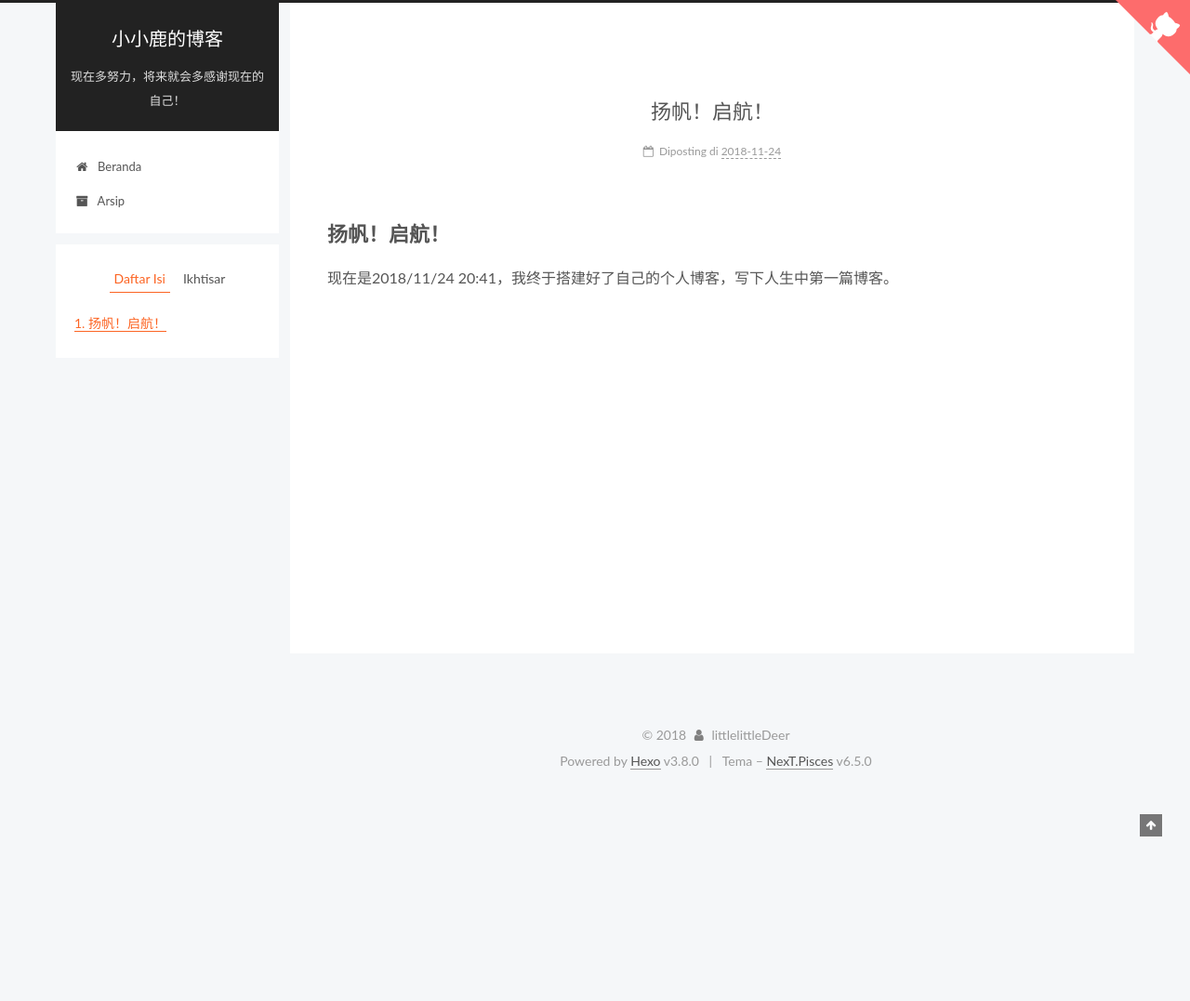
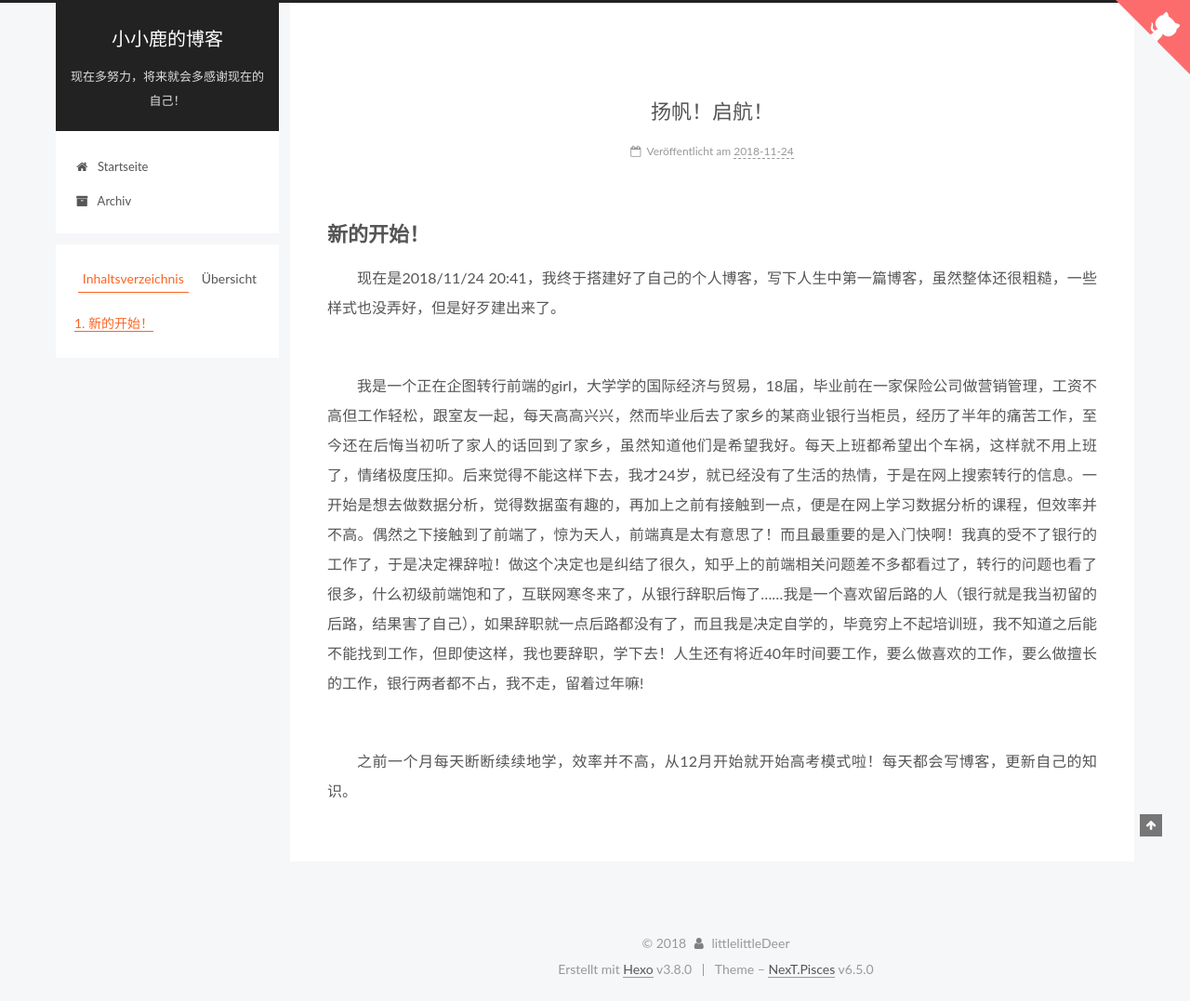
Before and after one commit to littlelittleDeer/littlelittleDeer.github-io, a plain HTML site: page 2018/11/24/扬帆！启航！/index.html in a window 1280 px wide. Shown: the whole page at 93% size. Before the commit the page ends 853 px from the top, so only its background shows below. Drawn offline with Linux system fonts and the light colour scheme.

Commit message:
Site updated: 2018-11-24 21:05:53

```diff
--- a/2018/11/24/扬帆！启航！/index.html
+++ b/2018/11/24/扬帆！启航！/index.html
@@ -108,18 +108,18 @@
 
 
 
-  <meta name="description" content="扬帆！启航！现在是2018/11/24 20:41，我终于搭建好了自己的个人博客，写下人生中第一篇博客。">
+  <meta name="description" content="新的开始！现在是2018/11/24 20:41，我终于搭建好了自己的个人博客，写下人生中第一篇博客，虽然整体还很粗糙，一些样式也没弄好，但是好歹建出来了。我是一个正在企图转行前端的girl，大学学的国际经济与贸易，18届，毕业前在一家保险公司做营销管理，工资不高但工作轻松，跟室友一起，每天高高兴兴，然而毕业后去了家乡的某商业银行当柜员，经历了半年的痛苦工作，至今还在后悔当初听了家人的话回到了家乡">
 <meta name="keywords" content="前端，个人博客">
 <meta property="og:type" content="article">
 <meta property="og:title" content="扬帆！启航！">
 <meta property="og:url" content="http://yoursite.com/2018/11/24/扬帆！启航！/index.html">
 <meta property="og:site_name" content="小小鹿的博客">
-<meta property="og:description" content="扬帆！启航！现在是2018/11/24 20:41，我终于搭建好了自己的个人博客，写下人生中第一篇博客。">
+<meta property="og:description" content="新的开始！现在是2018/11/24 20:41，我终于搭建好了自己的个人博客，写下人生中第一篇博客，虽然整体还很粗糙，一些样式也没弄好，但是好歹建出来了。我是一个正在企图转行前端的girl，大学学的国际经济与贸易，18届，毕业前在一家保险公司做营销管理，工资不高但工作轻松，跟室友一起，每天高高兴兴，然而毕业后去了家乡的某商业银行当柜员，经历了半年的痛苦工作，至今还在后悔当初听了家人的话回到了家乡">
 <meta property="og:locale" content="zh-Hans">
-<meta property="og:updated_time" content="2018-11-24T12:42:26.684Z">
+<meta property="og:updated_time" content="2018-11-24T13:05:39.462Z">
 <meta name="twitter:card" content="summary">
 <meta name="twitter:title" content="扬帆！启航！">
-<meta name="twitter:description" content="扬帆！启航！现在是2018/11/24 20:41，我终于搭建好了自己的个人博客，写下人生中第一篇博客。">
+<meta name="twitter:description" content="新的开始！现在是2018/11/24 20:41，我终于搭建好了自己的个人博客，写下人生中第一篇博客，虽然整体还很粗糙，一些样式也没弄好，但是好歹建出来了。我是一个正在企图转行前端的girl，大学学的国际经济与贸易，18届，毕业前在一家保险公司做营销管理，工资不高但工作轻松，跟室友一起，每天高高兴兴，然而毕业后去了家乡的某商业银行当柜员，经历了半年的痛苦工作，至今还在后悔当初听了家人的话回到了家乡">
 
 
 
@@ -237,7 +237,7 @@
 
 
 
-    <a href="/" rel="section"><i class="menu-item-icon fa fa-fw fa-home"></i> <br>Beranda</a>
+    <a href="/" rel="section"><i class="menu-item-icon fa fa-fw fa-home"></i> <br>Startseite</a>
 
   </li>
 
@@ -254,7 +254,7 @@
 
 
 
-    <a href="/archives/" rel="section"><i class="menu-item-icon fa fa-fw fa-archive"></i> <br>Arsip</a>
+    <a href="/archives/" rel="section"><i class="menu-item-icon fa fa-fw fa-archive"></i> <br>Archiv</a>
 
   </li>
 
@@ -341,14 +341,14 @@
                 <i class="fa fa-calendar-o"></i>
               </span>
 
-                <span class="post-meta-item-text">Diposting di</span>
+                <span class="post-meta-item-text">Veröffentlicht am</span>
 
 
 
 
 
 
-              <time title="Post created: 2018-11-24 18:41:01 / Updated at: 20:42:26" itemprop="dateCreated datePublished" datetime="2018-11-24T18:41:01+08:00">2018-11-24</time>
+              <time title="Post created: 2018-11-24 18:41:01 / Updated at: 21:05:39" itemprop="dateCreated datePublished" datetime="2018-11-24T18:41:01+08:00">2018-11-24</time>
 
 
 
@@ -386,8 +386,7 @@
 
 
 
-        <h1 id="扬帆！启航！"><a href="#扬帆！启航！" class="headerlink" title="扬帆！启航！"></a>扬帆！启航！</h1><p>现在是2018/11/24 20:41，我终于搭建好了自己的个人博客，写下人生中第一篇博客。</p>
-
+        <h1 id="新的开始！"><a href="#新的开始！" class="headerlink" title="新的开始！"></a>新的开始！</h1><p style="text-indent:2em">现在是2018/11/24 20:41，我终于搭建好了自己的个人博客，写下人生中第一篇博客，虽然整体还很粗糙，一些样式也没弄好，但是好歹建出来了。</p><br><p style="text-indent:2em">我是一个正在企图转行前端的girl，大学学的国际经济与贸易，18届，毕业前在一家保险公司做营销管理，工资不高但工作轻松，跟室友一起，每天高高兴兴，然而毕业后去了家乡的某商业银行当柜员，经历了半年的痛苦工作，至今还在后悔当初听了家人的话回到了家乡，虽然知道他们是希望我好。每天上班都希望出个车祸，这样就不用上班了，情绪极度压抑。后来觉得不能这样下去，我才24岁，就已经没有了生活的热情，于是在网上搜索转行的信息。一开始是想去做数据分析，觉得数据蛮有趣的，再加上之前有接触到一点，便是在网上学习数据分析的课程，但效率并不高。偶然之下接触到了前端了，惊为天人，前端真是太有意思了！而且最重要的是入门快啊！我真的受不了银行的工作了，于是决定裸辞啦！做这个决定也是纠结了很久，知乎上的前端相关问题差不多都看过了，转行的问题也看了很多，什么初级前端饱和了，互联网寒冬来了，从银行辞职后悔了……我是一个喜欢留后路的人（银行就是我当初留的后路，结果害了自己），如果辞职就一点后路都没有了，而且我是决定自学的，毕竟穷上不起培训班，我不知道之后能不能找到工作，但即使这样，我也要辞职，学下去！人生还有将近40年时间要工作，要么做喜欢的工作，要么做擅长的工作，银行两者都不占，我不走，留着过年嘛!</p><br><p style="text-indent:2em">之前一个月每天断断续续地学，效率并不高，从12月开始就开始高考模式啦！每天都会写博客，更新自己的知识。</p>
 
     </div>
 
@@ -456,10 +455,10 @@
 
         <ul class="sidebar-nav motion-element">
           <li class="sidebar-nav-toc sidebar-nav-active" data-target="post-toc-wrap">
-            Daftar Isi
+            Inhaltsverzeichnis
           </li>
           <li class="sidebar-nav-overview" data-target="site-overview-wrap">
-            Ikhtisar
+            Übersicht
           </li>
         </ul>
 
@@ -480,7 +479,7 @@
                   <a href="/archives/">
 
                     <span class="site-state-item-count">1</span>
-                    <span class="site-state-item-name">posting</span>
+                    <span class="site-state-item-name">Artikel</span>
                   </a>
                 </div>
 
@@ -518,7 +517,7 @@
 
 
 
-              <div class="post-toc-content"><ol class="nav"><li class="nav-item nav-level-1"><a class="nav-link" href="#扬帆！启航！"><span class="nav-number">1.</span> <span class="nav-text">扬帆！启航！</span></a></li></ol></div>
+              <div class="post-toc-content"><ol class="nav"><li class="nav-item nav-level-1"><a class="nav-link" href="#新的开始！"><span class="nav-number">1.</span> <span class="nav-text">新的开始！</span></a></li></ol></div>
 
 
           </div>
@@ -550,7 +549,7 @@
 </div>
 
 
-  <div class="powered-by">Powered by <a href="https://hexo.io" class="theme-link" rel="noopener" target="_blank">Hexo</a> v3.8.0</div>
+  <div class="powered-by">Erstellt mit  <a href="https://hexo.io" class="theme-link" rel="noopener" target="_blank">Hexo</a> v3.8.0</div>
 
 
 
@@ -558,7 +557,7 @@
 
 
 
-  <div class="theme-info">Tema – <a href="https://theme-next.org" class="theme-link" rel="noopener" target="_blank">NexT.Pisces</a> v6.5.0</div>
+  <div class="theme-info">Theme – <a href="https://theme-next.org" class="theme-link" rel="noopener" target="_blank">NexT.Pisces</a> v6.5.0</div>
 
 
 
--- a/css/main.css
+++ b/css/main.css
@@ -1850,7 +1850,7 @@ pre .javascript .function {
   width: 4px;
   height: 4px;
   border-radius: 50%;
-  background: #da78c6;
+  background: #f5ffe4;
 }
 .links-of-blogroll {
   font-size: 13px;
```
Also changed, not shown: archives/2018/11/index.html (+7 -7 lines), archives/2018/index.html (+7 -7 lines), archives/index.html (+7 -7 lines), index.html (+8 -9 lines).
